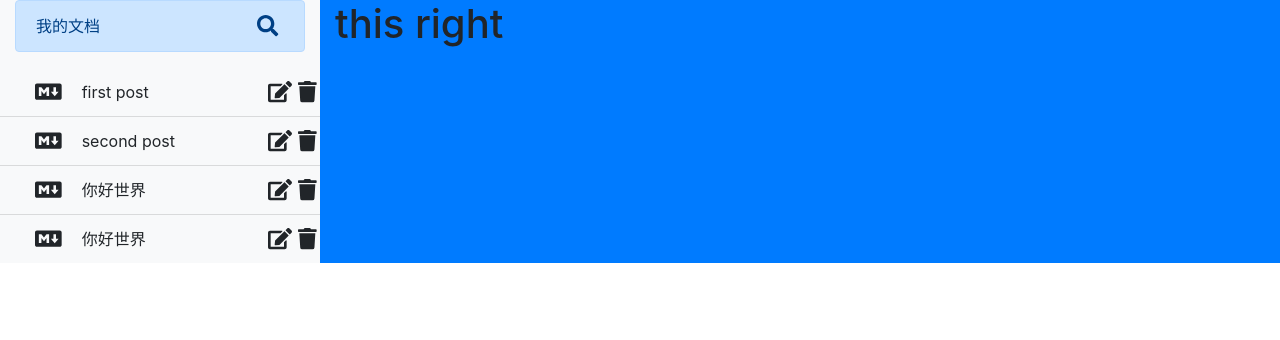
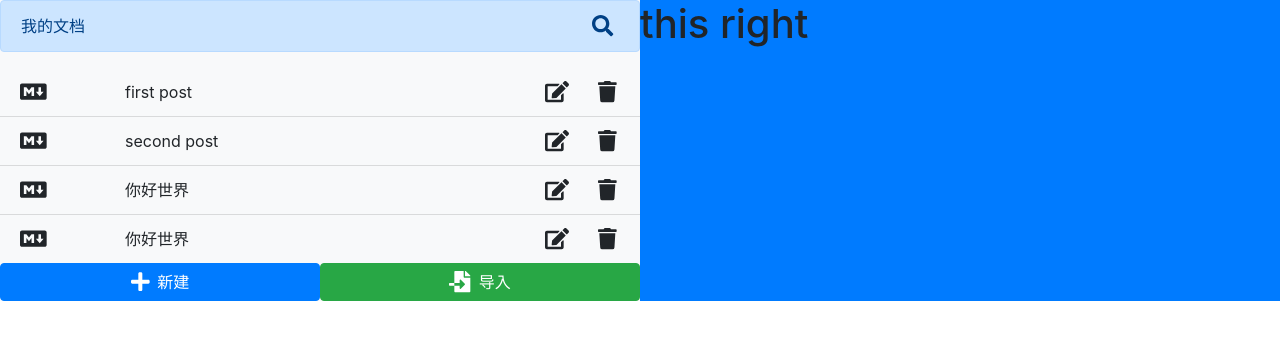
Before and after one commit to iwindy/cloud-doc, a React (Create React App) app: page / in a window 1280 px wide. Shown: the top 340 px of the page. Built offline with nearby package versions, Linux system fonts and the light colour scheme.

Commit message:
左边内容完善

```diff
--- a/src/App.css
+++ b/src/App.css
@@ -2,7 +2,7 @@
   background: none;
   border: none;
   color: inherit;
-  outline: 0 none !important;
+  /* outline: 0 none !important; */
 }
 
 .c-link {
--- a/src/App.js
+++ b/src/App.js
@@ -1,15 +1,17 @@
 import React from "react";
+import { faPlus, faFileImport } from "@fortawesome/free-solid-svg-icons";
 import "./App.css";
 import "bootstrap/dist/css/bootstrap.min.css";
 import FileSearch from "./components/FilelSearch";
 import FileList from "./components/FileList";
+import BottomBtn from "./components/BottomBtn";
 import defaultFiles from "./utlis/defaultFiles";
 
 function App() {
   return (
-    <div className="App container-fluid">
-      <div className="row">
-        <div className="col-3 bg-light left-panel">
+    <div className="App container-fluid px-0">
+      <div className="row no-gutters">
+        <div className="col-6 bg-light left-panel">
           <FileSearch
             title="我的文档"
             onFileSearch={(value) => {
@@ -28,8 +30,20 @@ function App() {
               console.log(id, newValue);
             }}
           />
+          <div className="row  no-gutters">
+            <div className="col">
+              <BottomBtn text="新建" colorClass="btn-primary" icon={faPlus} />
+            </div>
+            <div className="col">
+              <BottomBtn
+                text="导入"
+                colorClass="btn-success"
+                icon={faFileImport}
+              />
+            </div>
+          </div>
         </div>
-        <div className="col-9 bg-primary right-panel">
+        <div className="col-6 bg-primary right-panel">
           <h1>this right</h1>
         </div>
       </div>
--- /dev/null
+++ b/src/components/BottomBtn.js
@@ -0,0 +1,23 @@
+import React from "react";
+import PropTypes from "prop-types";
+import { FontAwesomeIcon } from "@fortawesome/react-fontawesome";
+
+const BottomBtn = ({ text, colorClass, icon, onBtnClick }) => (
+  <button
+    type="button"
+    className={`btn btn-block no-border ${colorClass}`}
+    onClick={onBtnClick}
+  >
+    <FontAwesomeIcon className="mr-2" size="lg" icon={icon} />
+    {text}
+  </button>
+);
+
+BottomBtn.propTypes = {
+  text: PropTypes.string,
+  colorClass: PropTypes.string,
+  icon: PropTypes.object.isRequired,
+  onBtnClick: PropTypes.func,
+};
+
+export default BottomBtn;
```
